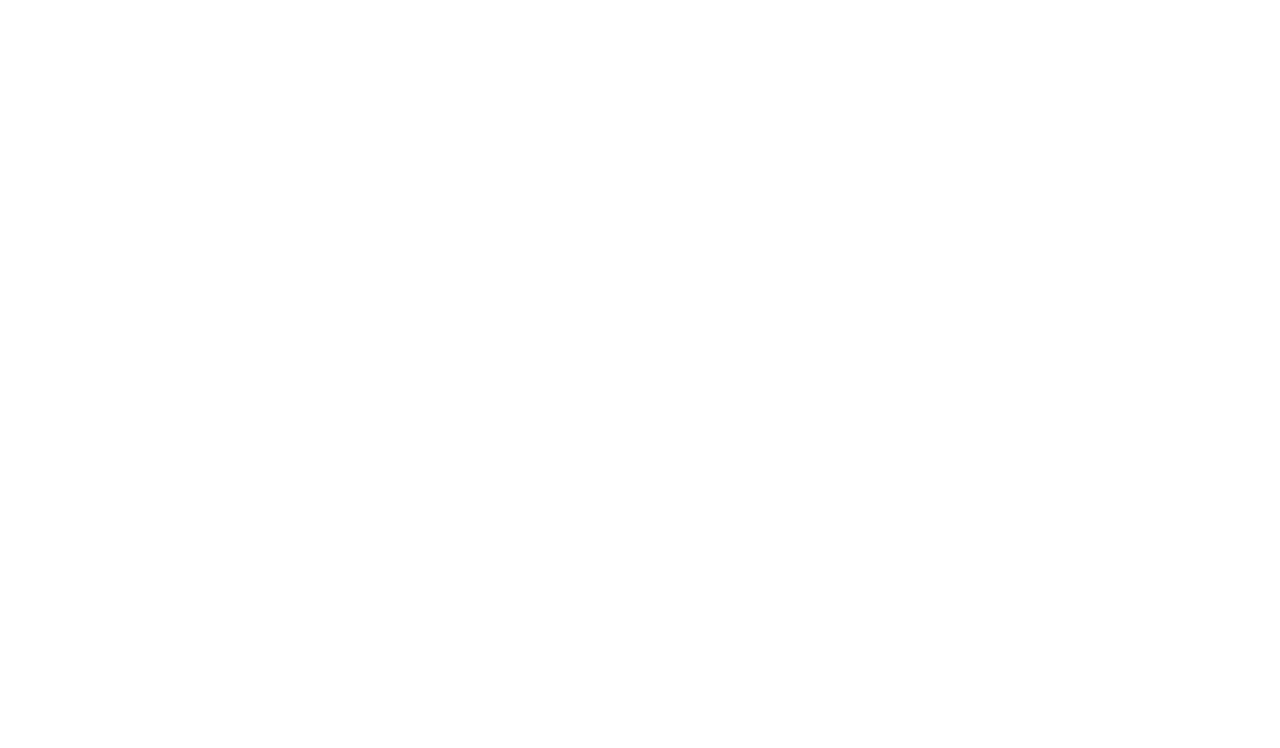
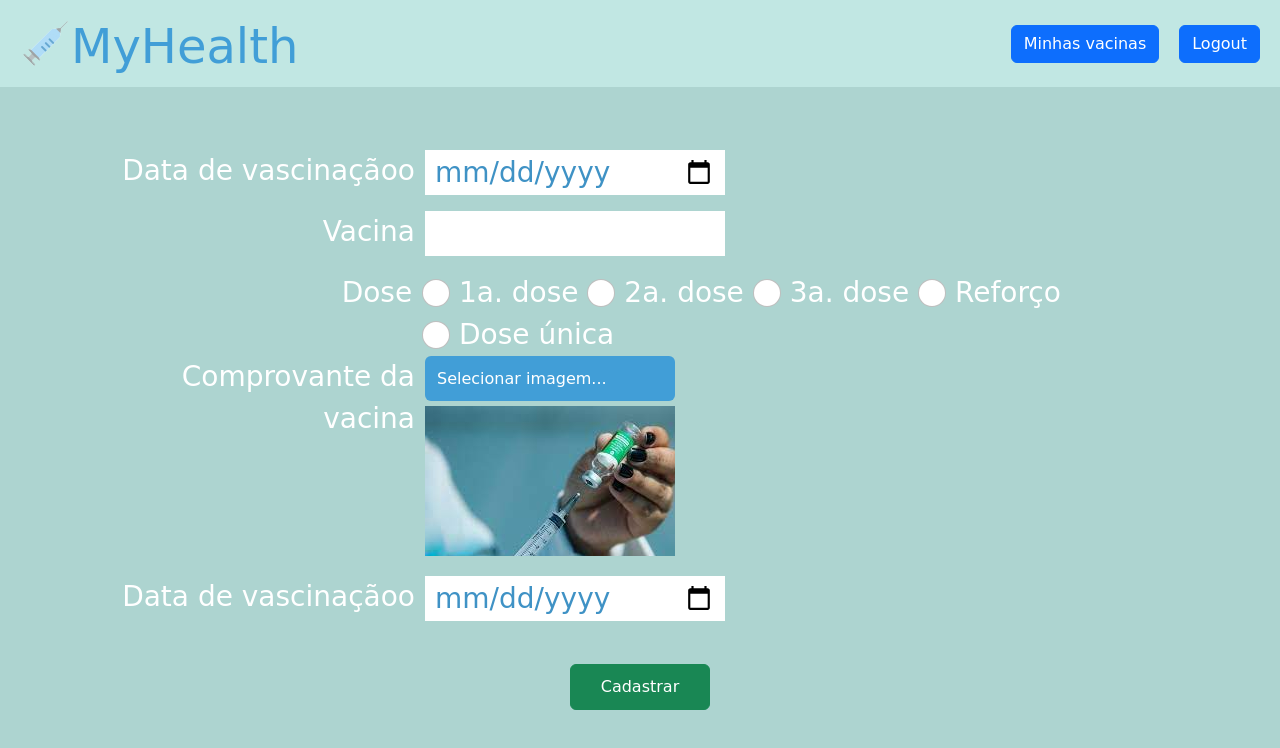
Before and after one commit to LuizGuFaMartins/IF66H---Progamacao-Web-1, a plain HTML site: page new-vaccine/index.html in a window 1280 px wide. Drawn offline with nearby package versions, Linux system fonts and the light colour scheme; a web font is replaced by a local one.

Commit message:
feat: add new vaccine page html and css

```diff
--- a/new-vaccine/index.html
+++ b/new-vaccine/index.html
@@ -0,0 +1,131 @@
+<!DOCTYPE html>
+<html lang="en">
+  <head>
+    <meta charset="UTF-8" />
+    <meta http-equiv="X-UA-Compatible" content="IE=edge" />
+    <meta name="viewport" content="width=device-width, initial-scale=1.0" />
+    <link rel="icon" type="image/png" href="../assets/icon-vaccine.jpg" />
+    <link
+      href="https://cdn.jsdelivr.net/npm/bootstrap@5.2.0/dist/css/bootstrap.min.css"
+      rel="stylesheet"
+      integrity="sha384-gH2yIJqKdNHPEq0n4Mqa/HGKIhSkIHeL5AyhkYV8i59U5AR6csBvApHHNl/vI1Bx"
+      crossorigin="anonymous"
+    />
+    <link href="./styles.css" rel="stylesheet" />
+    <title>MyHealth | Nova conta</title>
+  </head>
+  <body>
+    <header class="header d-flex justify-content-between">
+      <div class="flex-center">
+        <div class="icon"></div>
+        <p>MyHealth</p>
+      </div>
+      <div class="flex-center">
+        <a href="../home">
+          <button type="button" class="btn btn-primary">
+            Minhas vacinas
+          </button></a
+        >
+        <a href="../">
+          <button type="button" class="btn btn-primary">Logout</button></a
+        >
+      </div>
+    </header>
+
+    <section class="background-container flex-center">
+      <form class="form">
+        <div class="input-box">
+          <p>Data de vascinaçãoo</p>
+          <input type="date" id="date" class="input" />
+        </div>
+        <div class="input-box">
+          <p>Vacina</p>
+          <input type="text" id="name" class="input" />
+        </div>
+        <div class="input-box">
+          <p>Dose</p>
+          <div class="input-radio">
+            <label for="html"
+              ><input
+                type="radio"
+                id="sex"
+                name="fav_language"
+                value="Masculino"
+                class="form-check-input"
+              />
+              1a. dose</label
+            >
+            <label for="html"
+              ><input
+                type="radio"
+                id="sex"
+                name="fav_language"
+                value="Feminino"
+                class="form-check-input"
+              />
+              2a. dose</label
+            >
+            <label for="html"
+              ><input
+                type="radio"
+                id="sex"
+                name="fav_language"
+                value="Feminino"
+                class="form-check-input"
+              />
+              3a. dose</label
+            >
+            <label for="html"
+              ><input
+                type="radio"
+                id="sex"
+                name="fav_language"
+                value="Feminino"
+                class="form-check-input"
+              />
+              Reforço</label
+            >
+            <label for="html"
+              ><input
+                type="radio"
+                id="sex"
+                name="fav_language"
+                value="Feminino"
+                class="form-check-input"
+              />
+              Dose única</label
+            >
+          </div>
+        </div>
+
+        <div class="input-box">
+          <p>Comprovante da vacina</p>
+          <div>
+            <button type="button" class="btn btn-primary upload-button">
+              Selecionar imagem...
+            </button>
+            <div class="image-vaccine"></div>
+          </div>
+        </div>
+        <div class="input-box">
+          <p>Data de vascinaçãoo</p>
+          <input type="date" id="date" class="input" />
+        </div>
+
+        <div class="register-box flex-center">
+          <a href="../">
+            <button type="button" class="btn btn-success register-button">
+              Cadastrar
+            </button>
+          </a>
+        </div>
+      </form>
+    </section>
+
+    <script
+      src="https://cdn.jsdelivr.net/npm/bootstrap@5.2.0/dist/js/bootstrap.bundle.min.js"
+      integrity="sha384-A3rJD856KowSb7dwlZdYEkO39Gagi7vIsF0jrRAoQmDKKtQBHUuLZ9AsSv4jD4Xa"
+      crossorigin="anonymous"
+    ></script>
+  </body>
+</html>
--- a/new-vaccine/styles.css
+++ b/new-vaccine/styles.css
@@ -0,0 +1,77 @@
+@import url('./shared/styles/global.css');
+@import url('../shared/styles/components.css');
+
+header button {
+    margin-left: 20px;
+}
+
+.background-container {
+    width: 100%;
+    height: calc(100% - 87px);
+    background-color: var(--background-color);
+}
+
+.form {
+    width: 1050px;
+    flex-direction: column;
+}
+
+.input-box {
+    font-size: 28px;
+    color: var(--primary-font-color);
+    display: flex;
+    justify-content: left;
+}
+
+.input-box p{
+    height: 45px;
+    width: 300px;
+    text-align: right;
+}
+
+.input {
+    width: 300px;
+    height: 45px;
+    color: var(--input-font-color);
+    margin: 0;
+    padding: 0;
+    padding: 0 10px;
+    margin-left: 10px;
+    border: 0;
+}
+
+.input:focus{
+    outline: 0;
+}
+
+.input-radio{
+    width: 750px;
+    margin-left: 10px;
+}
+
+.register-box{
+    width: 100%;
+    height: 100px;
+}
+
+.register-button{
+    padding: 10px 30px;
+}
+
+.upload-button{
+    width: 250px;
+    height: 45px;
+    margin-left: 10px;
+    margin-bottom: 5px;
+    text-align: left;
+    background-color: #419ED7;
+    border: 0;
+}
+
+.image-vaccine{
+    width: 250px;
+    height: 150px;
+    margin-left: 10px;
+    margin-bottom: 20px;
+    background-image: url('./../assets/initial_background.jpg');
+}
--- a/shared/styles/global.css
+++ b/shared/styles/global.css
@@ -1,7 +1,7 @@
 @import url('https://fonts.googleapis.com/css2?family=Averia+Libre:ital,wght@0,300;0,400;0,700;1,300;1,400;1,700&display=swap');
 
 * {
-  font-family: 'Averia Libre', cursive;
+  font-family: 'Averia Libre', cursive !important;
   padding: 0;
   margin: 0;
   box-sizing: border-box;
@@ -18,6 +18,7 @@ body {
   --header-color: #C1E7E3;
   --primary-font-color: white;
   --input-font-color: #3F92C5;
+  --primary-button-color: #419ED7;
 }
 
 .flex-center {
```
Also changed, not shown: home/index.html (+0 -2 lines).
